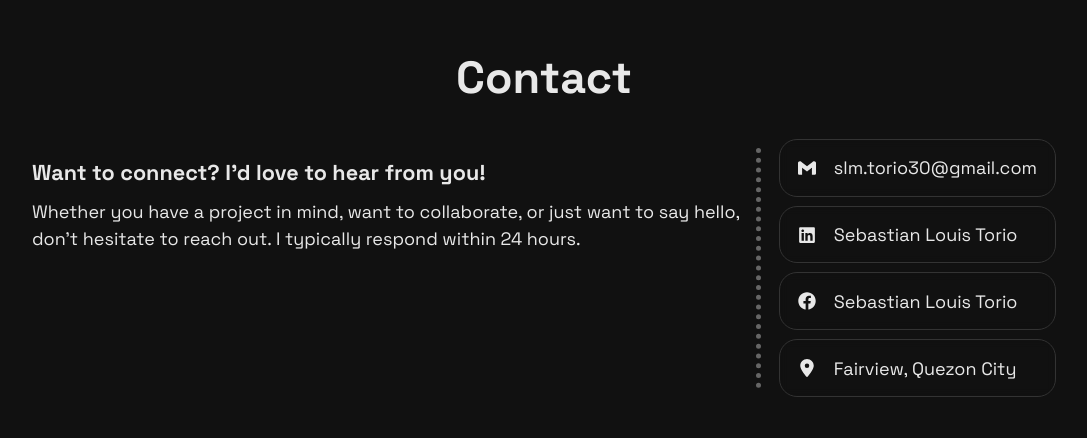
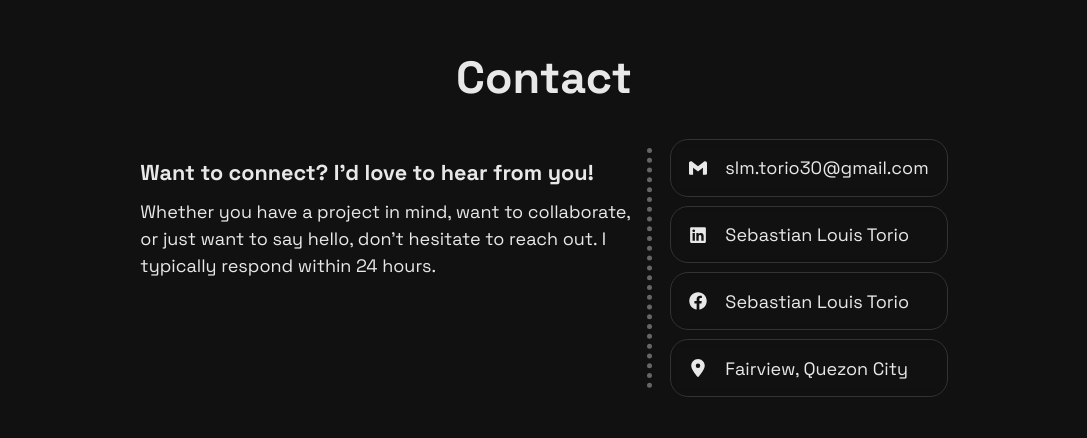
Before and after one commit to SebastianSiuol/website-portfolio, a React (Vite) app: page / in a window 1280 px wide. Shown: the part 2598-3036 px from the top of the page, without its empty margins (96-1183 px from the left). Built offline with nearby package versions, Linux system fonts and the light colour scheme.

Commit message:
feat: update Contact section styling; adjust width for better layout consistency

```diff
--- a/src/sections/Contact.css
+++ b/src/sections/Contact.css
@@ -5,6 +5,7 @@
 #contact-text {
   text-align: start;
 
+  width: 80vw;
 
   border-right: none;
   border-bottom: #666 5px dotted;
@@ -61,6 +62,8 @@
 
   margin: 1rem 0;
 
+  width: 40vw;
+
   border-right: #666 5px dotted;
   border-bottom: none;
 
```
